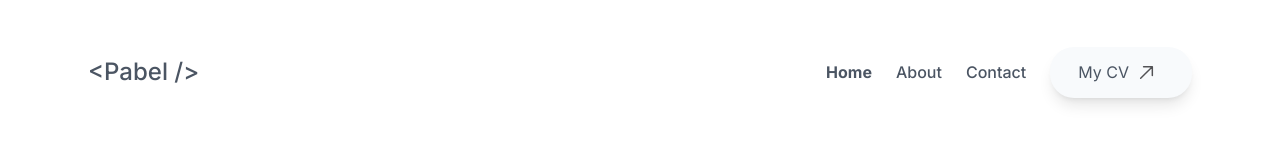
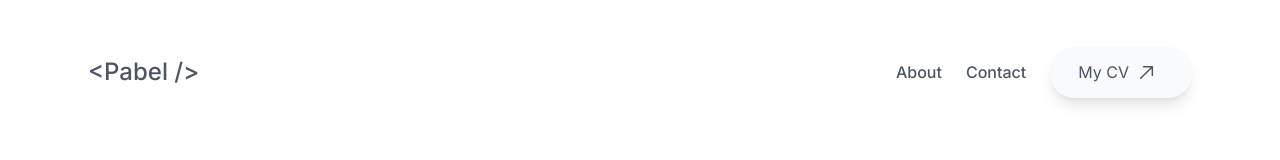
Before and after one commit to mdpabel/portfolio, a Next.js app: page / in a window 1280 px wide. Shown: the top 160 px of the page. Built offline with nearby package versions, Linux system fonts and the light colour scheme.

Commit message:
removed homepage in header

```diff
--- a/app/Header.tsx
+++ b/app/Header.tsx
@@ -6,10 +6,6 @@ import { usePathname } from 'next/navigation';
 import { cn } from '@/lib/utils';
 
 export const navItems = [
-  {
-    label: 'Home',
-    path: '/',
-  },
   {
     label: 'About',
     path: '/about',
```
